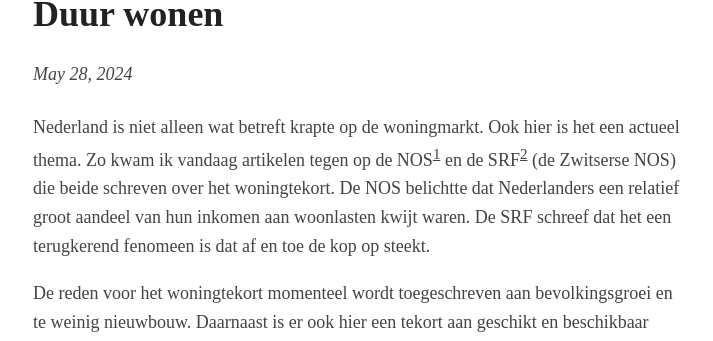
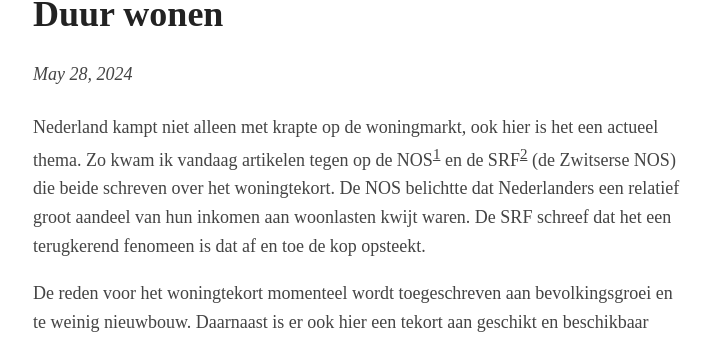
Before and after one commit to Roald87/roaldin.ch, a Jekyll site: the page built from _posts/2024-05-28-duur-wonen.md, in a window 1280 px wide. Shown: the part 155-496 px from the top of the page, without its empty margins (282-995 px from the left). Built offline with Jekyll 4.4.1, drawn with Linux system fonts in a browser that asks for light colours; comment, search, counter and statistics services are not loaded.

Commit message:
Spellcheck by ChatGPT

```diff
--- a/_posts/2024-05-28-duur-wonen.md
+++ b/_posts/2024-05-28-duur-wonen.md
@@ -4,7 +4,7 @@ title: Duur wonen
 image:
 ---
 
-Nederland is niet alleen wat betreft krapte op de woningmarkt. Ook hier is het een actueel thema. Zo kwam ik vandaag artikelen tegen op de NOS[^1] en de SRF[^2] (de Zwitserse NOS) die beide schreven over het woningtekort. De NOS belichtte dat Nederlanders een relatief groot aandeel van hun inkomen aan woonlasten kwijt waren. De SRF schreef dat het een terugkerend fenomeen is dat af en toe de kop op steekt.
+Nederland kampt niet alleen met krapte op de woningmarkt, ook hier is het een actueel thema. Zo kwam ik vandaag artikelen tegen op de NOS[^1] en de SRF[^2] (de Zwitserse NOS) die beide schreven over het woningtekort. De NOS belichtte dat Nederlanders een relatief groot aandeel van hun inkomen aan woonlasten kwijt waren. De SRF schreef dat het een terugkerend fenomeen is dat af en toe de kop opsteekt.
 
 De reden voor het woningtekort momenteel wordt toegeschreven aan bevolkingsgroei en te weinig nieuwbouw. Daarnaast is er ook hier een tekort aan geschikt en beschikbaar land voor woningen. Zo is 70% bergachtig gebied, waar slechts een kwart van de bevolking woont[^3]. Daarnaast slokt de landbouw meer dan de helft van de ruimte op in het centrale plateau tussen de Jura en de Alpen. Tot slot zijn er de nodige rivieren en meren.
 
```
